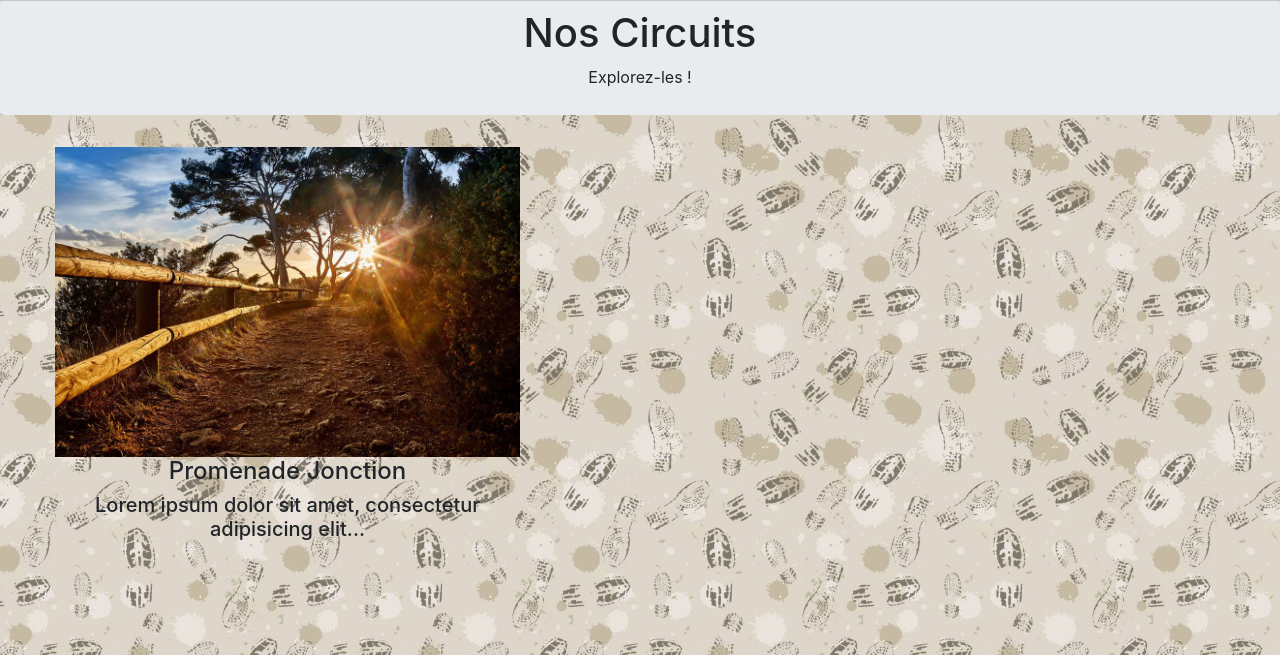
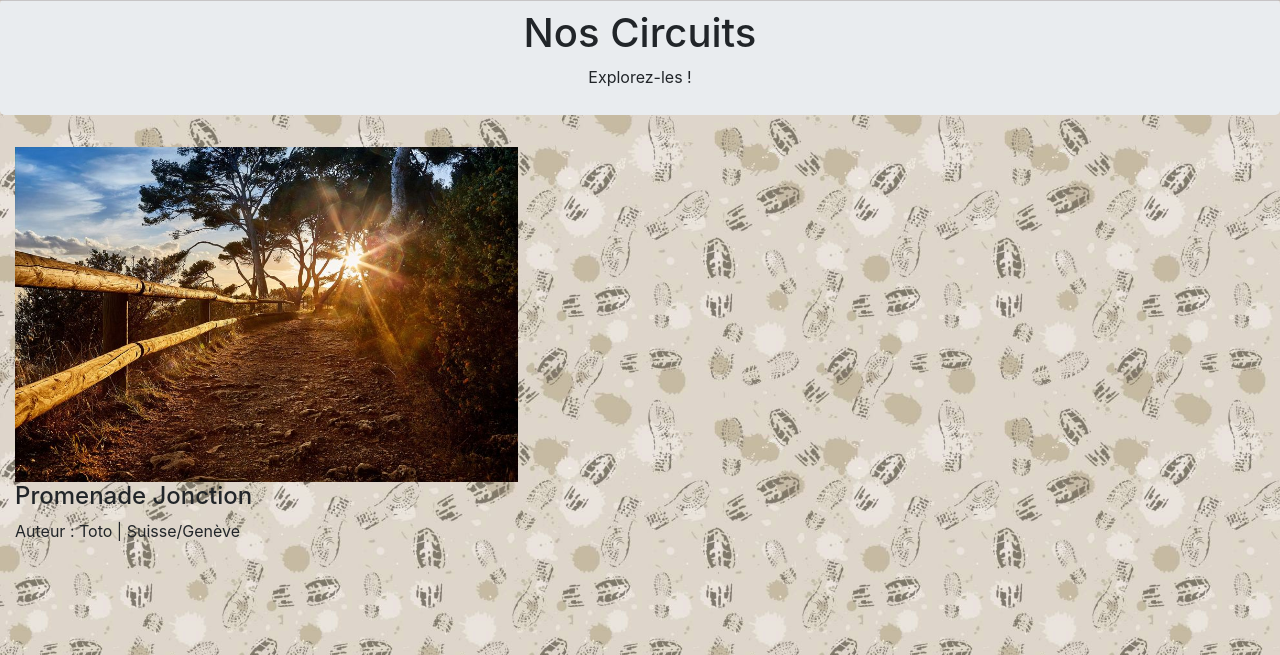
Before and after one commit to SantosJaime/promenades, a PHP site: page / in a window 1280 px wide. Shown: the part 145-800 px from the top of the page. Run offline with PHP 8.4, Linux system fonts and the light colour scheme; data comes from the database, SQL or seed files in the repository.

Commit message:
modification index

```diff
--- a/www/Database.php
+++ b/www/Database.php
@@ -15,7 +15,7 @@ Class Database {
         $PARAM_mot_passe="1mzeB0ss";//mot de passe connexion
 
         try{
-            $con = 'mysql:host='.$PARAM_hote.';dbname='.$PARAM_nom_bd;
+            $con = 'mysql:host='.$PARAM_hote.';dbname='.$PARAM_nom_bd.';charset=utf8';
             $this->connexion = new PDO($con,$PARAM_utilisateur, $PARAM_mot_passe);
         }catch(Exception $e){
             echo "Erreur : ".$e->getMessage()."<br />";
@@ -60,7 +60,7 @@ Class Database {
     public function getPromenades(){
         // Preparation requête
         $pdoStatement = $this->connexion->prepare(
-            "SELECT titre, pays, ville, depart, arrivee, codePostal, pseudo, detail, images FROM Promenades"
+            "SELECT id, titre, pays, ville, depart, arrivee, codePostal, pseudo, detail, images FROM Promenades"
         );
 
         // On exécute la requête
--- a/www/index.php
+++ b/www/index.php
@@ -68,19 +68,16 @@ $listeProm = $database->getPromenades();
 
     <div class="container-fluid indexListe">
       <div class="row">
-      <ul>
         <?php foreach ($listeProm as $Promenade){ ?>
-        <li><h5>
-          <div class="col-sm-6 text-center "><a href="detailCircuit.php?id=".<?php $Promenade->GetId();?>><img class="img-fluid" src="Images/prom1.jpg"  alt="Prom1"></a>
+
+          <div class="col-sm-5 ">
+            <a href="detailCircuit.php?id=<?php echo $Promenade->getId();?>"><img class="img-fluid" src="Images/prom1.jpg"  alt="Prom1"></a>
             <h4><?php echo "Promenade " .$Promenade->getTitre();?></h4>
-            <p>Lorem ipsum dolor sit amet, consectetur adipisicing elit...</p>
+            <?php echo "Auteur : ".$Promenade->getPseudo()." | ".$Promenade->getPays()."/".$Promenade->getVille(); ?>
           </div>
-        </li></h5>
         <?php } ?>
-      </ul>
       </div>
     </div>
-
 
     <footer>
     </footer>
--- a/www/style.css
+++ b/www/style.css
@@ -5,6 +5,11 @@
 
 ul {
     list-style-type:none;
+    columns: 2;
+}
+
+.indexListe {
+    align-content: space-around;
 }
 
 .navbar {
```
